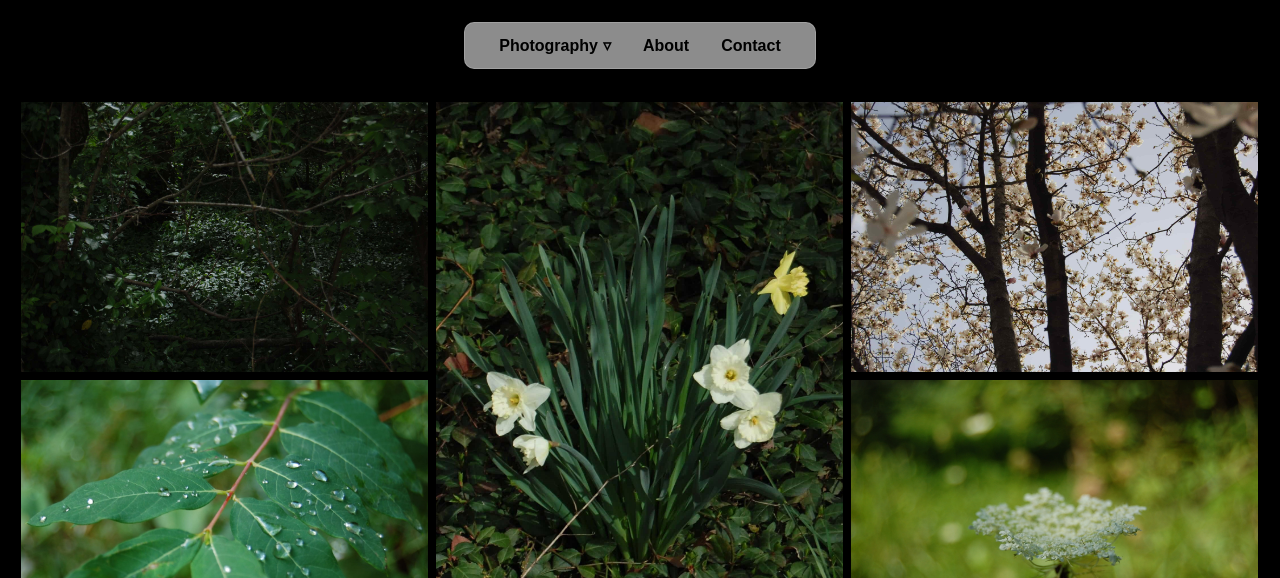
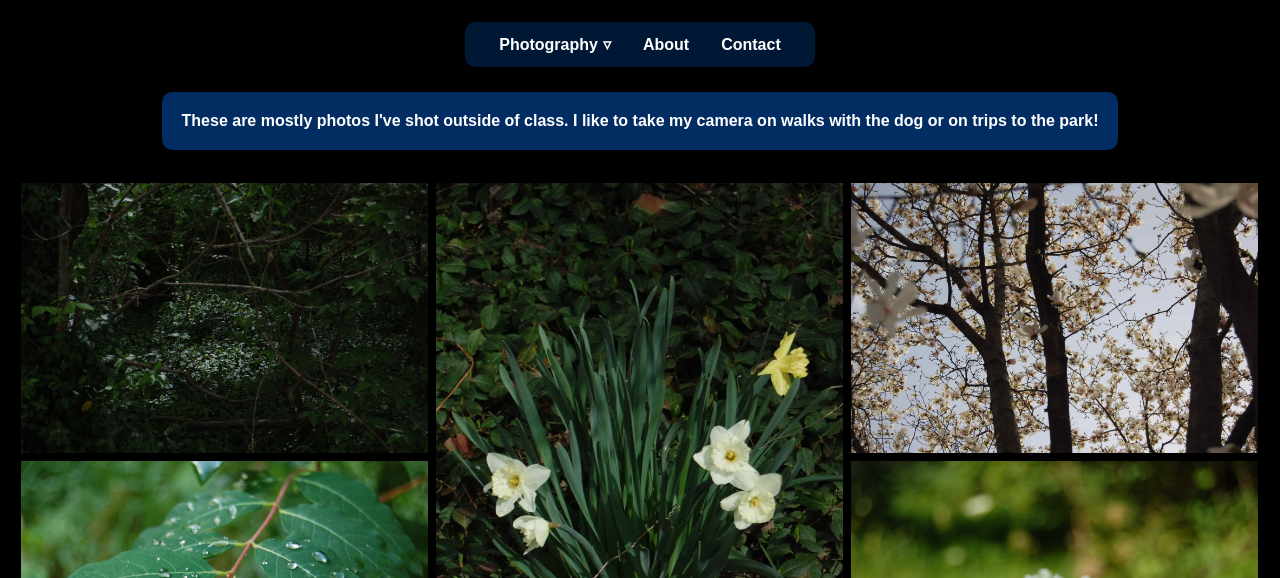
Before and after one commit to jbphotography/jbphotography.github.io, a plain HTML site: page nature.html in a window 1280 px wide. Shown: the part 222-800 px from the top of the page. Drawn offline with Linux system fonts and the light colour scheme.

Commit message:
Add files via upload

```diff
--- a/nature.html
+++ b/nature.html
@@ -30,6 +30,7 @@
           </nav>
     </div>
 
+    <div class="pageDesc">These are mostly photos I've shot outside of class. I like to take my camera on walks with the dog or on trips to the park!</div>
 
     <div class="centerGallery">
       <div class="flexGallery">
--- a/styles/styles.css
+++ b/styles/styles.css
@@ -184,11 +184,10 @@ body {
 
 /*Styling for the navigation bar*/
 #menu {
-	background: rgba( 255, 255, 255, 0.55 );
+	background: #011835;
     backdrop-filter: blur( 5px );
     -webkit-backdrop-filter: blur( 5px );
     border-radius: 10px;
-    border: 1px solid rgba( 255, 255, 255, 0.18 );
     width: fit-content;
     padding-left: 20px;
     padding-right: 20px;
@@ -215,7 +214,7 @@ body {
 	line-height: 45px;
 	padding: 0 14px;
 	text-decoration: none;
-	color: #000000;
+	color: white;
 	font-size: 16px;
     font-family: Arial, Helvetica, sans-serif;
     font-weight: bold;
@@ -254,7 +253,7 @@ body {
 	height: auto;
 	overflow: hidden;
 	width: 170px;
-	background: #444444;
+	background: #011835;
 	position: absolute;
 	z-index: 99;
 	display: none;
@@ -265,7 +264,7 @@ body {
 	width: 100%;
 }
 #menu ul.sub-menus a {
-	color: #FFFFFF;
+	color: white;
 	font-size: 16px;
 }
 #menu li:hover ul.sub-menus {
@@ -324,7 +323,7 @@ body {
 }
 
 /*media queries for about page*/
-@media screen and (max-width: 1140px) {
+@media screen and (max-width: 1295px) {
 .photoandText {
     flex-direction: column;
 
@@ -523,3 +522,17 @@ textarea {
     transition: all 0.3s ease;
     transform: scale(1.05);
   }
+
+.pageDesc {
+    background-color: #022d62;
+    color: white;
+    display: flex;
+    align-self: center;
+    justify-self: center;
+    padding: 20px;
+    font-family: Arial, Helvetica, sans-serif;
+    font-weight: bold;
+    max-width: 80vw;
+    border-radius: 10px;
+    text-align: center;
+}
```
Also changed, not shown: about.html (+1 -1 lines), classWork.html (+3 -1 lines), machinery.html (+2 -0 lines), scaleModels.html (+2 -0 lines), images/schoolsp.jpg.
